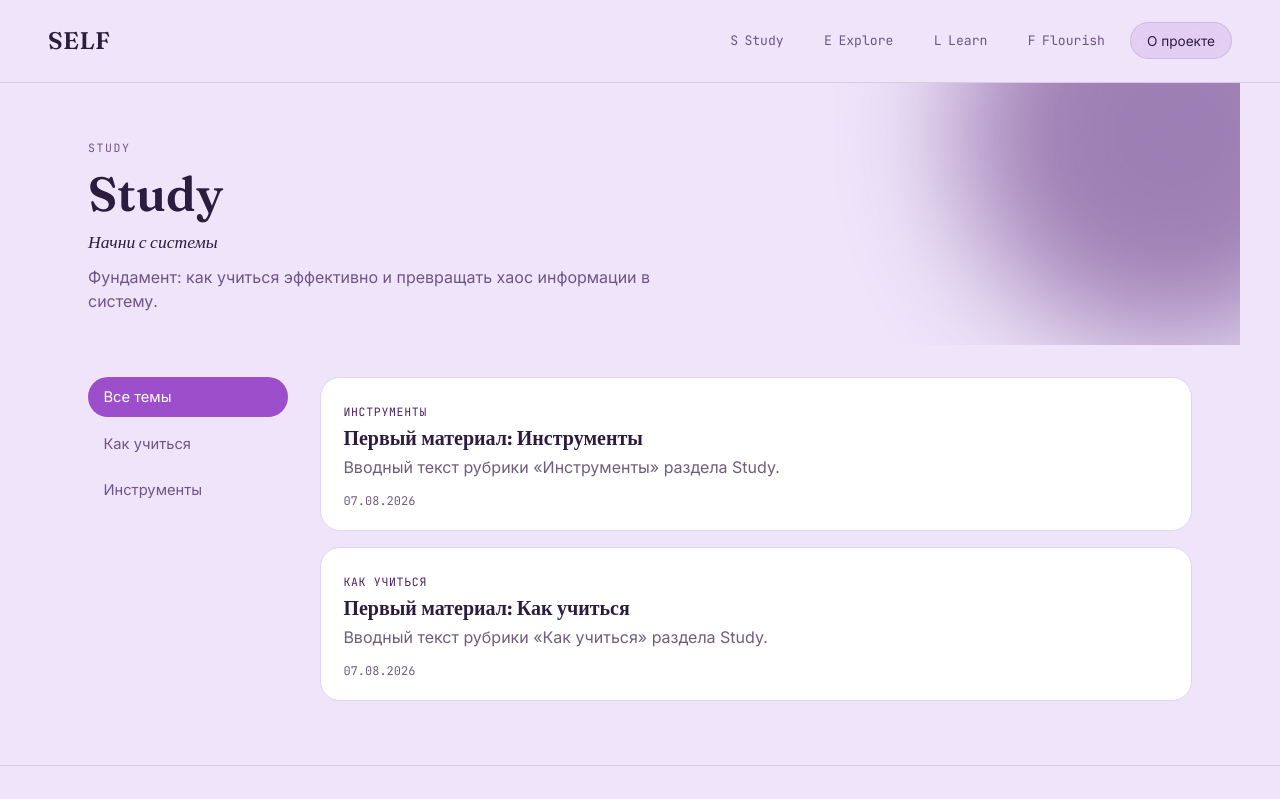
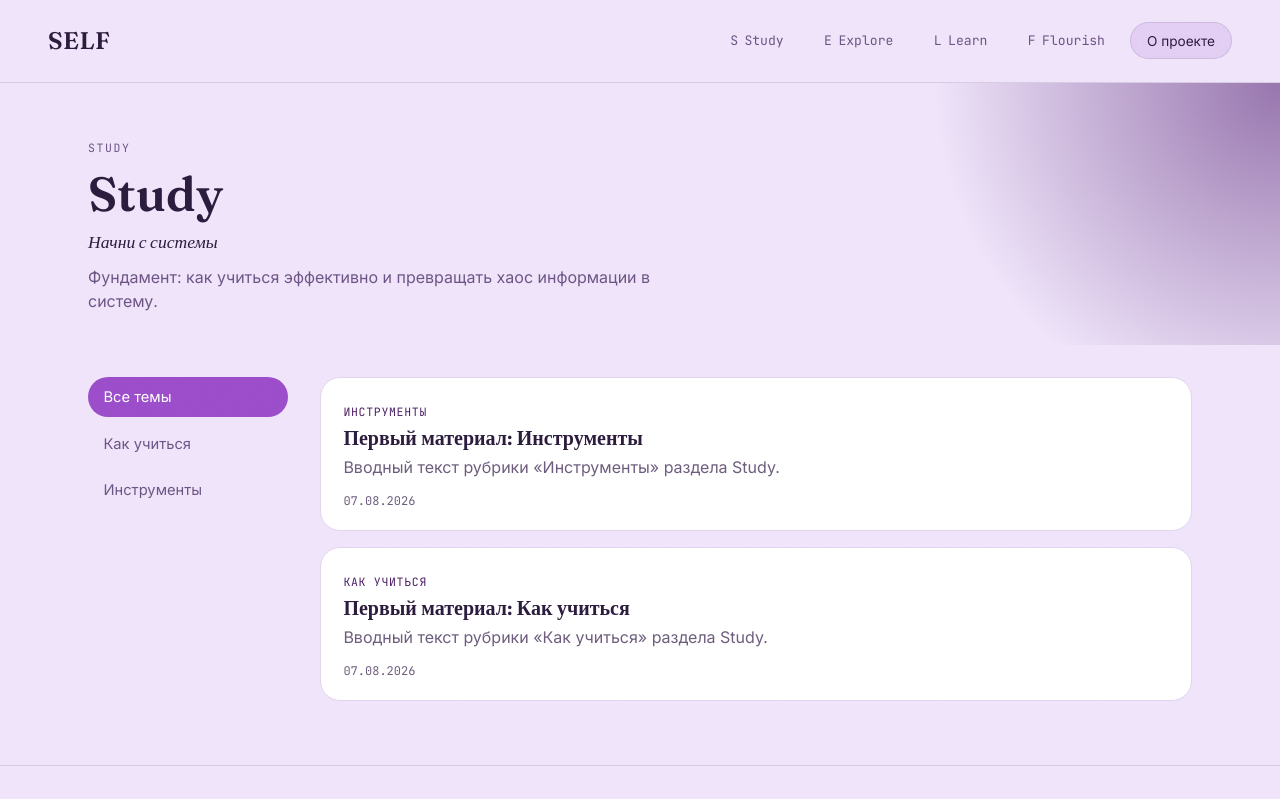
Before and after one commit to kartofelevis-sketch/self-project, a Flask app: page /study/ in a window 1280 px wide. Shown: the top 799 px of the page. Run offline with Flask 3, Linux system fonts and the light colour scheme.

Commit message:
Prepare project for deployment

```diff
--- a/requirements.txt
+++ b/requirements.txt
@@ -3,3 +3,4 @@ Flask-SQLAlchemy==3.1.1
 python-dotenv==1.0.1
 python-slugify==8.0.4
 Markdown==3.6
+gunicorn==22.0.0
--- a/static/css/style.css
+++ b/static/css/style.css
@@ -58,6 +58,7 @@ body {
   line-height: 1.5;
   -webkit-font-smoothing: antialiased;
   position: relative;
+  overflow-x: hidden;
 }
 
 a { color: inherit; text-decoration: none; }
@@ -387,22 +388,31 @@ a:where(:not([class])):hover { text-decoration-color: var(--accent); }
   padding: clamp(2rem, 5vw, 3.5rem) clamp(1.2rem, 4vw, 3rem) 2rem;
   max-width: 1200px;
   margin: 0 auto;
-  overflow: hidden;
 }
+/* The container above is capped at 1200px and centered, so on wide screens
+   there's empty canvas between its own right edge and the real edge of the
+   browser window. right/top here are measured from THIS box, not the
+   viewport вЂ” so instead of `right: 0`, we compute the extra distance out to
+   100vw with calc() and push the blob that far past the container's own
+   edge. That's what actually lands it flush against the screen, regardless
+   of how wide the window is. */
 .section-hero::before {
   content: "";
   position: absolute;
-  width: 420px; height: 420px;
-  right: -140px; top: -160px;
-  border-radius: 50%;
-  filter: blur(60px);
-  opacity: 0.55;
+  top: 0;
+  bottom: 0;
+  right: calc(-1 * (100vw - 100%) / 2);
+  width: 640px;
+  max-width: 60vw;
+  background: radial-gradient(circle 480px at 100% 0%, var(--hero-blob) 0%, transparent 72%);
+  opacity: 0.6;
   z-index: 0;
+  pointer-events: none;
 }
-.section-hero--study::before { background: var(--study); }
-.section-hero--explore::before { background: var(--explore); }
-.section-hero--learn::before { background: var(--learn); }
-.section-hero--flourish::before { background: var(--flourish); }
+.section-hero--study { --hero-blob: var(--study); }
+.section-hero--explore { --hero-blob: var(--explore); }
+.section-hero--learn { --hero-blob: var(--learn); }
+.section-hero--flourish { --hero-blob: var(--flourish); }
 
 .section-hero h1, .section-tagline, .section-desc, .section-hero .eyebrow { position: relative; z-index: 1; }
 
--- a/templates/about.html
+++ b/templates/about.html
@@ -8,7 +8,7 @@
 
   <p class="about-lead">
     SELF — это философия и сообщество вокруг четырёх шагов роста:
-    <strong>Study</strong> → <strong>Explore</strong> → <strong>Learn</strong> → <strong>Flourish</strong>.
+    <br><strong>Study</strong> → <strong>Explore</strong> → <strong>Learn</strong> → <strong>Flourish</strong>.
   </p>
 
   <div class="about-grid">
--- a/templates/index.html
+++ b/templates/index.html
@@ -46,8 +46,10 @@
 <section class="intro">
   <h2>Что такое SELF?</h2>
   <p>SELF — это образовательный проект, объединяющий закрытое сообщество и открытую, бесплатную базу знаний, доступную на этом сайте.</p>
-  <p>На этом сайте вы найдёте материалы и инструменты для эффективного обучения, а в сообществе, которое я, Ульяна Черо, веду лично, сможете применять их на практике, делиться результатами, получать обратную связь, находить единомышленников и поддержку на пути к своим целям.<br>
-  <a href="https://t.me/communityself" target="_blank" rel="noopener">Узнать больше и присоединиться здесь</a></p>
+  <p>На сайте вы найдете материалы и инструменты для эффективного самообучения. В закрытом сообществе сможете применять полученные знания на практике, делиться своими результатами, получать обратную связь и поддержку, а также находить единомышленников и двигаться к своим целям вместе.<br>
+Сообщество веду лично я — <a href="https://t.me/cherobotleto" target="_blank" rel="noopener">Ульяна Черо</a>.<br>
+    <a href="https://t.me/communityself" target="_blank" rel="noopener">Узнать больше и присоединиться здесь</a></p>
+
   <p>Я создала SELF, потому что уверена: образование не должно ограничиваться школьными уроками, онлайн школами или репетиторами. Настоящее обучение начинается тогда, когда человек учится самостоятельно искать ответы, критически мыслить, применять знания на практике и непрерывно развиваться. Я считаю, что именно это является ключом к развитию самого важного навыка в образовании — самообучению.</p>
   <p>Я определила 4 принципа «SELF», которые помогают последовательно осваивать и реализовывать навык самообучения. О них вы можете узнать ниже.</p>
 </section>
```
Also changed, not shown: instance/self.db (deleted), 2 other files.
